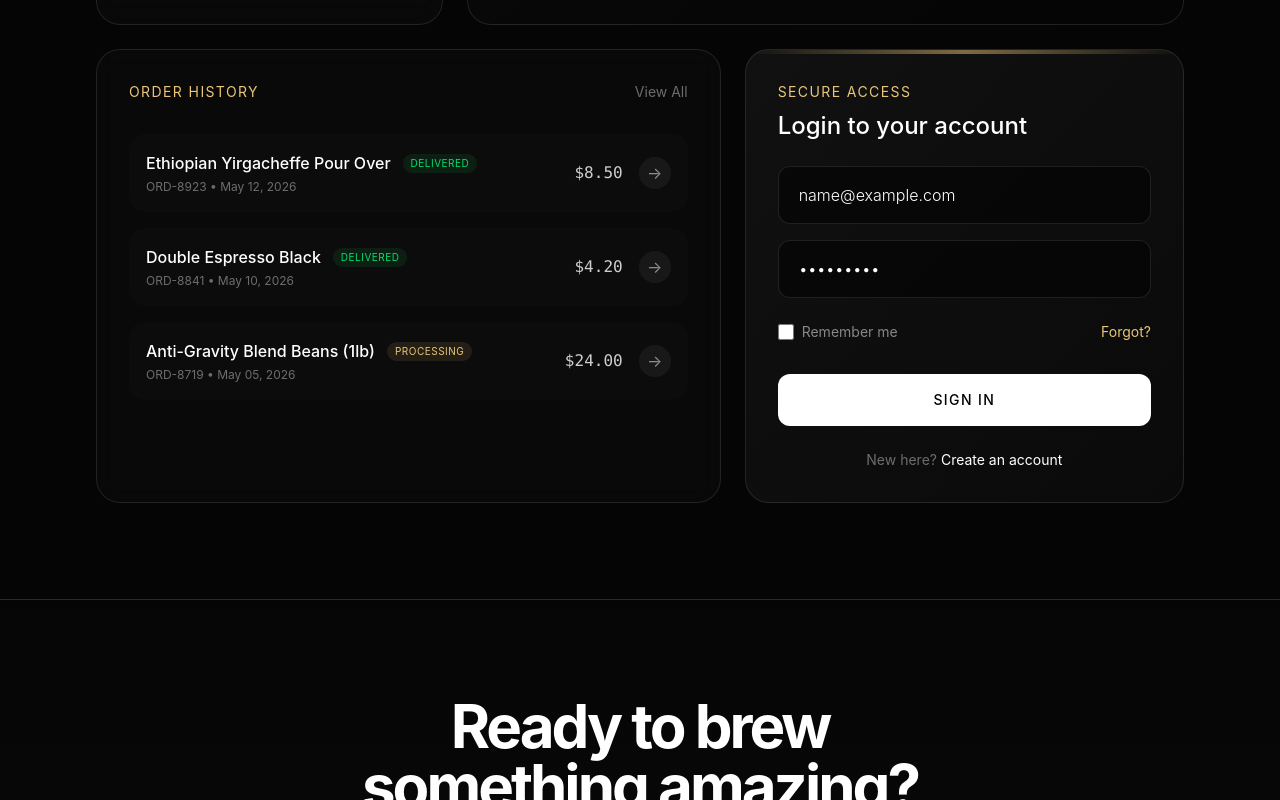
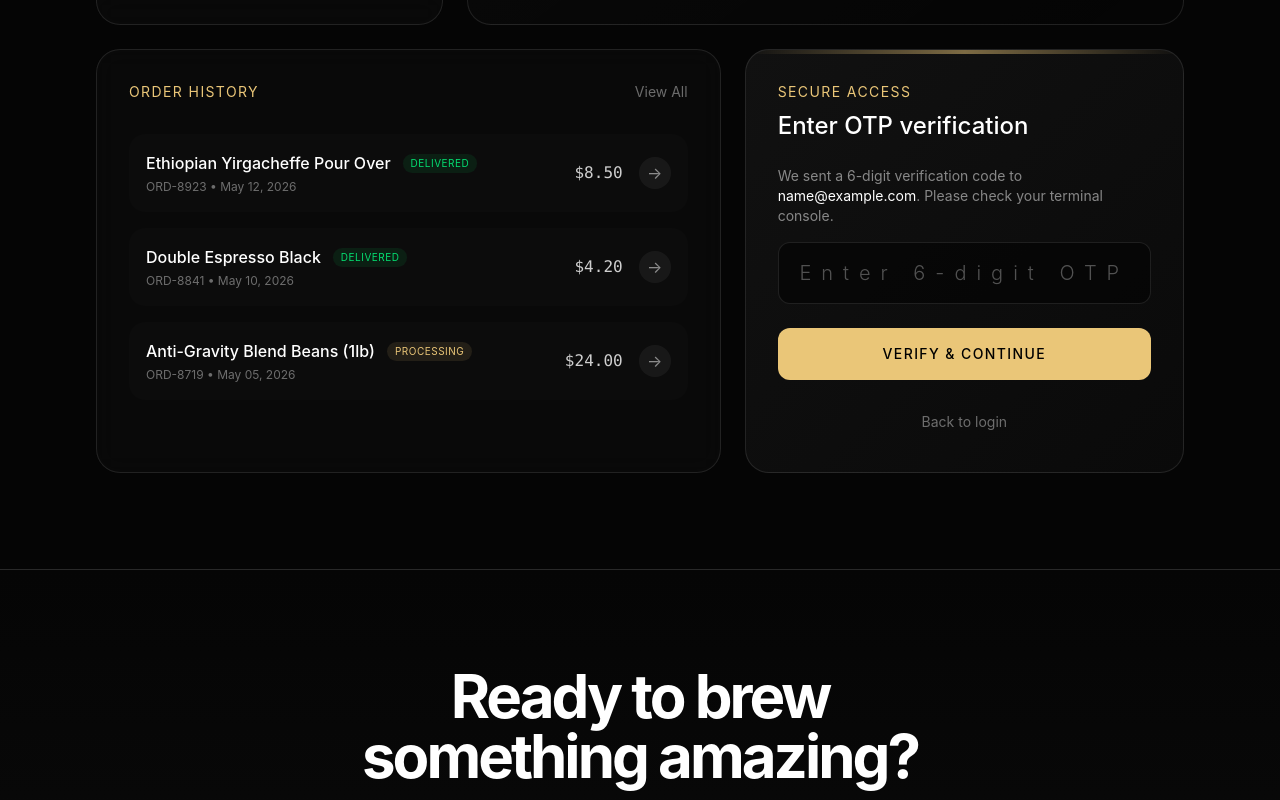
Before and after one commit to ritikchoudhary026-cyber/scrolling-coffee-page-, a Next.js app: page / in a window 1280 px wide. Both pictures are taken after typing "name@example.com", "Sample123" into the empty fields and a click on the button "SIGN IN". Shown: the part 5023-5823 px from the top of the page. Built offline with nearby package versions, Linux system fonts and the light colour scheme; no server answers; the database is empty.

Commit message:
feat: Add OTP authentication flow with server logging

```diff
--- /dev/null
+++ b/src/app/actions/auth.ts
@@ -0,0 +1,26 @@
+'use server';
+
+// In-memory store for OTPs (For demo purposes only, clears on hot reload)
+const otpStore = new Map<string, string>();
+
+export async function sendOtp(email: string) {
+  // Generate a random 6-digit OTP
+  const otp = Math.floor(100000 + Math.random() * 900000).toString();
+  otpStore.set(email, otp);
+
+  // Log on the server side so it shows in the terminal
+  console.log(`\n================================`);
+  console.log(`🔐 OTP for ${email}: ${otp}`);
+  console.log(`================================\n`);
+
+  return { success: true };
+}
+
+export async function verifyOtp(email: string, otp: string) {
+  const storedOtp = otpStore.get(email);
+  if (storedOtp === otp) {
+    otpStore.delete(email); // clear OTP after successful use
+    return { success: true };
+  }
+  return { success: false, error: 'Invalid OTP' };
+}
--- a/src/components/InfoSection.tsx
+++ b/src/components/InfoSection.tsx
@@ -1,8 +1,48 @@
 'use client';
 
 import { motion } from 'framer-motion';
+import { useState } from 'react';
+import { sendOtp, verifyOtp } from '@/app/actions/auth';
 
 export default function InfoSection() {
+  const [email, setEmail] = useState('');
+  const [password, setPassword] = useState('');
+  const [otp, setOtp] = useState('');
+  const [step, setStep] = useState<'login' | 'otp' | 'logged_in'>('login');
+  const [loading, setLoading] = useState(false);
+  const [error, setError] = useState('');
+
+  const handleSendOtp = async (e: React.FormEvent) => {
+    e.preventDefault();
+    if (!email) return;
+    setLoading(true);
+    setError('');
+    try {
+      await sendOtp(email);
+      setStep('otp');
+    } catch (err) {
+      setError('Failed to send OTP. Try again.');
+    }
+    setLoading(false);
+  };
+
+  const handleVerifyOtp = async (e: React.FormEvent) => {
+    e.preventDefault();
+    if (!otp) return;
+    setLoading(true);
+    setError('');
+    try {
+      const res = await verifyOtp(email, otp);
+      if (res.success) {
+        setStep('logged_in');
+      } else {
+        setError(res.error || 'Invalid OTP');
+      }
+    } catch (err) {
+      setError('Failed to verify OTP');
+    }
+    setLoading(false);
+  };
   return (
     <section className="py-24 px-8 md:px-24 bg-[#050505] relative z-20 border-t border-white/5">
       <div className="max-w-7xl mx-auto">
@@ -143,20 +183,37 @@ export default function InfoSection() {
             <div className="absolute top-0 right-0 w-full h-1 bg-gradient-to-r from-transparent via-[#EAC678]/50 to-transparent"></div>
 
             <h3 className="text-[#EAC678] text-sm uppercase tracking-widest mb-2">Secure Access</h3>
-            <h4 className="text-2xl font-medium text-white mb-6">Login to your account</h4>
+            <h4 className="text-2xl font-medium text-white mb-6">
+              {step === 'login' && 'Login to your account'}
+              {step === 'otp' && 'Enter OTP verification'}
+              {step === 'logged_in' && 'Welcome back!'}
+            </h4>
 
-            <form className="space-y-4" onSubmit={(e) => e.preventDefault()}>
+            {error && (
+              <div className="mb-4 p-3 bg-red-500/10 border border-red-500/20 rounded-xl text-red-400 text-sm">
+                {error}
+              </div>
+            )}
+
+            {step === 'login' && (
+              <form className="space-y-4" onSubmit={handleSendOtp}>
                 <div>
                   <input
                     type="email"
+                    value={email}
+                    onChange={(e) => setEmail(e.target.value)}
                     placeholder="Email Address"
+                    required
                     className="w-full bg-black/50 border border-white/10 rounded-xl px-5 py-4 text-white placeholder:text-white/30 focus:outline-none focus:border-[#EAC678]/50 focus:ring-1 focus:ring-[#EAC678]/50 transition-all font-light"
                   />
                 </div>
                 <div>
                   <input
                     type="password"
+                    value={password}
+                    onChange={(e) => setPassword(e.target.value)}
                     placeholder="Password"
+                    required
                     className="w-full bg-black/50 border border-white/10 rounded-xl px-5 py-4 text-white placeholder:text-white/30 focus:outline-none focus:border-[#EAC678]/50 focus:ring-1 focus:ring-[#EAC678]/50 transition-all font-light"
                   />
                 </div>
@@ -169,14 +226,73 @@ export default function InfoSection() {
                   <a href="#" className="text-[#EAC678] text-sm hover:underline">Forgot?</a>
                 </div>
 
-              <button className="w-full py-4 bg-white text-black hover:bg-gray-200 transition-colors rounded-xl font-medium uppercase tracking-widest text-sm mt-2">
-                Sign In
+                <button
+                  disabled={loading}
+                  className="w-full py-4 bg-white text-black hover:bg-gray-200 transition-colors rounded-xl font-medium uppercase tracking-widest text-sm mt-2 disabled:opacity-50"
+                >
+                  {loading ? 'Sending OTP...' : 'Sign In'}
                 </button>
               </form>
+            )}
 
+            {step === 'otp' && (
+              <form className="space-y-4" onSubmit={handleVerifyOtp}>
+                <p className="text-white/50 text-sm mb-4">
+                  We sent a 6-digit verification code to <span className="text-white">{email}</span>. Please check your terminal console.
+                </p>
+                <div>
+                  <input
+                    type="text"
+                    value={otp}
+                    onChange={(e) => setOtp(e.target.value)}
+                    placeholder="Enter 6-digit OTP"
+                    required
+                    maxLength={6}
+                    className="w-full bg-black/50 border border-white/10 rounded-xl px-5 py-4 text-white placeholder:text-white/30 focus:outline-none focus:border-[#EAC678]/50 focus:ring-1 focus:ring-[#EAC678]/50 transition-all font-light text-center tracking-[0.5em] text-xl"
+                  />
+                </div>
+                <button
+                  disabled={loading}
+                  className="w-full py-4 bg-[#EAC678] text-black hover:bg-white transition-colors rounded-xl font-medium uppercase tracking-widest text-sm mt-2 disabled:opacity-50"
+                >
+                  {loading ? 'Verifying...' : 'Verify & Continue'}
+                </button>
+                <button
+                  type="button"
+                  onClick={() => setStep('login')}
+                  className="w-full py-2 text-white/40 hover:text-white text-sm transition-colors mt-2"
+                >
+                  Back to login
+                </button>
+              </form>
+            )}
+
+            {step === 'logged_in' && (
+              <div className="flex flex-col items-center justify-center py-8 text-center">
+                <div className="w-16 h-16 rounded-full bg-green-500/20 flex items-center justify-center mb-6">
+                  <span className="text-green-400 text-2xl">✓</span>
+                </div>
+                <h5 className="text-xl font-medium text-white mb-2">Authentication Successful</h5>
+                <p className="text-white/50 text-sm mb-8">You have successfully logged in to your account.</p>
+                <button
+                  onClick={() => {
+                    setStep('login');
+                    setEmail('');
+                    setPassword('');
+                    setOtp('');
+                  }}
+                  className="px-6 py-2 border border-white/10 rounded-xl text-white/60 hover:text-white hover:bg-white/5 transition-colors text-sm"
+                >
+                  Sign Out
+                </button>
+              </div>
+            )}
+
+            {step === 'login' && (
               <p className="text-center text-white/40 text-sm mt-6">
                 New here? <a href="#" className="text-white hover:text-[#EAC678] transition-colors">Create an account</a>
               </p>
+            )}
           </motion.div>
         </div>
       </div>
```
Lines whose indentation alone changed are shown as unchanged.
